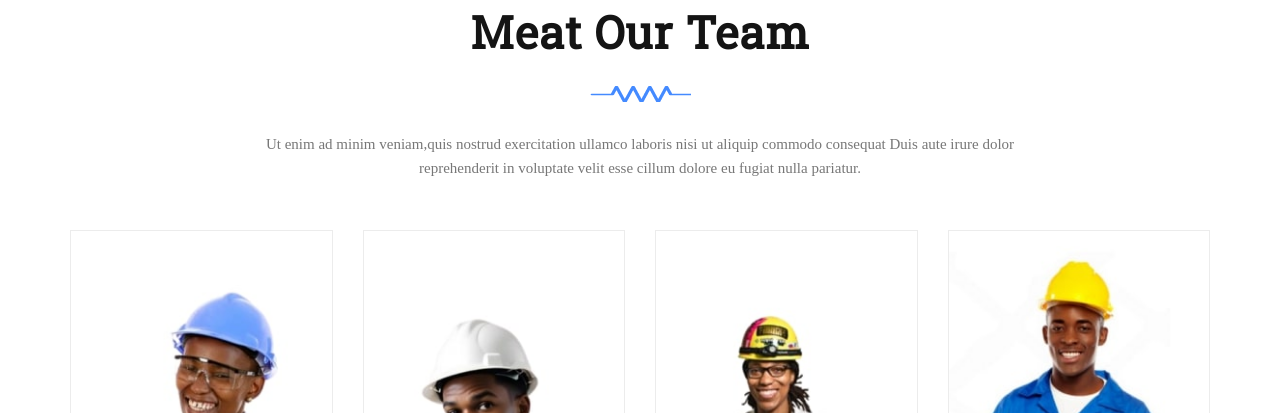
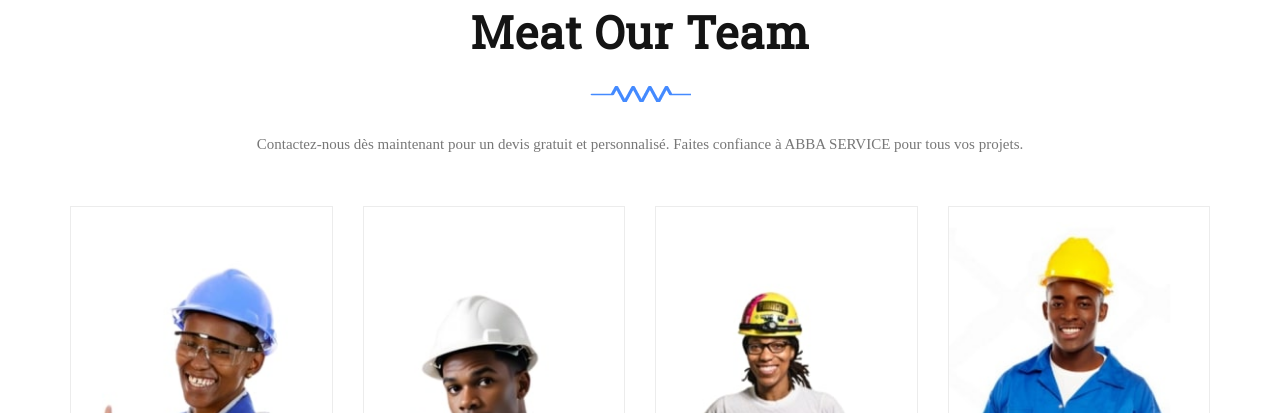
Before and after one commit to DJEZOUPRINCETIMOTHEE/ABBASERVICE, a plain HTML site: page index.html in a window 1280 px wide. Shown: the part 4380-4793 px from the top of the page. Drawn offline with Linux system fonts and the light colour scheme.

Commit message:
Update index.html

```diff
--- a/index.html
+++ b/index.html
@@ -579,8 +579,7 @@
         <div class="heading">
           <h3> Meat Our Team </h3>
           <hr>
-          <p> Ut enim ad minim veniam,quis nostrud exercitation ullamco laboris nisi ut aliquip commodo consequat Duis aute irure dolor <br>
-            reprehenderit in voluptate velit esse cillum dolore eu fugiat nulla pariatur. </p>
+          <p> Contactez-nous dès maintenant pour un devis gratuit et personnalisé. Faites confiance à ABBA SERVICE pour tous vos projets. </p>
         </div>
 
         <!-- HEADING -->
```
